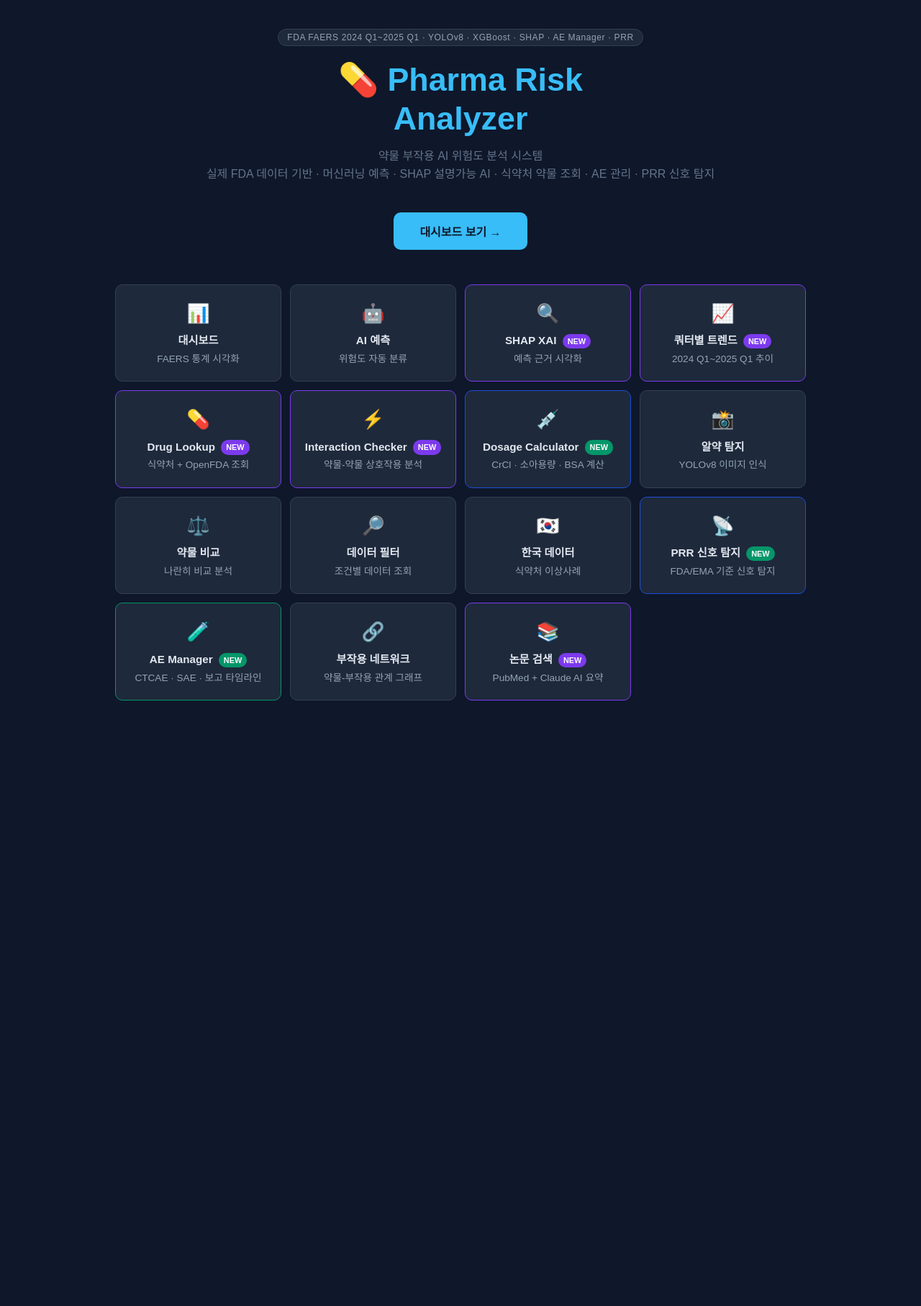
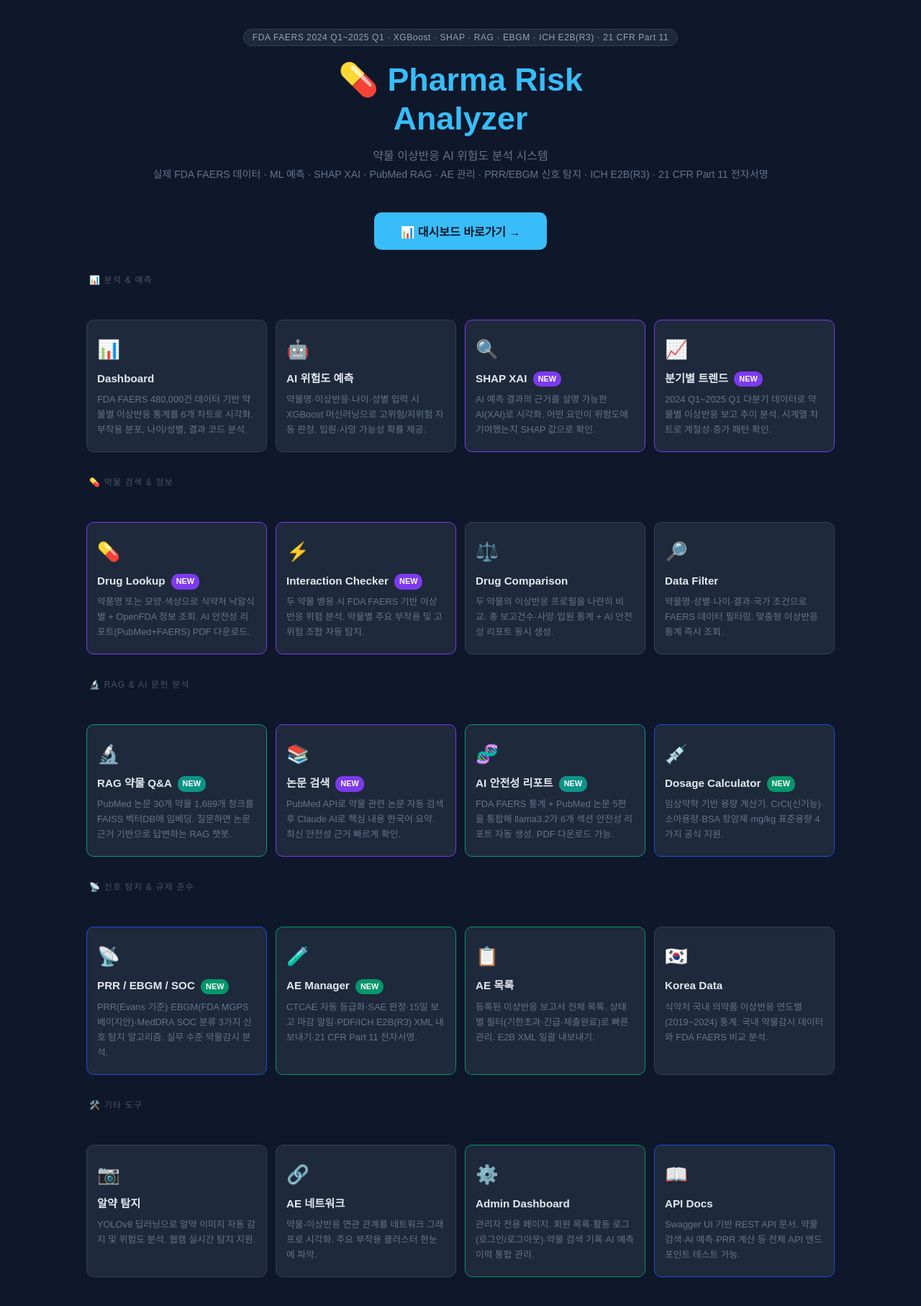
Before and after one commit to leesihwan21/pharma-risk-analyzer, a Flask app: page / in a window 1280 px wide. Shown: the part 67-1881 px from the top of the page at 72% size. Before the commit the page ends 1040 px from the top, so only its background shows below. Run offline with Flask 3, Linux system fonts and the light colour scheme.

Commit message:
feat: 홈 화면 개편 (섹션별 카드 분류, 기능 설명 상세화, 신규 기능 추가)

```diff
--- a/app/templates/index.html
+++ b/app/templates/index.html
@@ -21,14 +21,14 @@
         .lang-btn { background: #1e293b; border: 1px solid #334155; color: #e2e8f0; padding: 6px 12px; border-radius: 8px; cursor: pointer; font-size: 0.82rem; font-weight: bold; }
         .lang-btn:hover { border-color: #38bdf8; color: #38bdf8; }
         .main { flex: 1; display: flex; align-items: center; justify-content: center; padding: 40px 20px; }
-        .container { max-width: 960px; width: 100%; text-align: center; }
+        .container { max-width: 1040px; width: 100%; text-align: center; }
         .badge { display: inline-block; background: #1e293b; border: 1px solid #334155; color: #94a3b8; font-size: 0.75rem; padding: 4px 12px; border-radius: 20px; margin-bottom: 20px; letter-spacing: 0.05em; }
         h1 { font-size: 2.8rem; color: #38bdf8; margin-bottom: 12px; line-height: 1.2; }
         .subtitle { color: #64748b; font-size: 1rem; margin-bottom: 40px; line-height: 1.6; }
         .btn-main { display: inline-block; background: #38bdf8; color: #0f172a; padding: 14px 36px; border-radius: 10px; text-decoration: none; font-weight: bold; font-size: 1rem; transition: background 0.2s; }
         .btn-main:hover { background: #0ea5e9; }
         .features { display: grid; grid-template-columns: repeat(4, 1fr); gap: 12px; margin-top: 48px; }
-        .feature-card { background: #1e293b; border: 1px solid #334155; border-radius: 10px; padding: 20px 12px; font-size: 0.85rem; color: #94a3b8; line-height: 1.5; text-decoration: none; display: block; transition: border-color 0.2s, background 0.2s, transform 0.15s; }
+        .feature-card { background: #1e293b; border: 1px solid #334155; border-radius: 10px; padding: 20px 14px; font-size: 0.82rem; color: #94a3b8; line-height: 1.6; text-decoration: none; display: block; transition: border-color 0.2s, background 0.2s, transform 0.15s; text-align: left; }
         .feature-card:hover { border-color: #38bdf8; background: #263347; transform: translateY(-3px); }
         .feature-card.highlight { border-color: #059669; }
         .feature-card.highlight:hover { border-color: #34d399; background: #0f2620; }
@@ -36,109 +36,160 @@
         .feature-card.highlight-blue:hover { border-color: #38bdf8; background: #0f1f3a; }
         .feature-card.highlight-purple { border-color: #7c3aed; }
         .feature-card.highlight-purple:hover { border-color: #a78bfa; background: #1a0f2e; }
+        .feature-card.highlight-teal { border-color: #0d9488; }
+        .feature-card.highlight-teal:hover { border-color: #2dd4bf; background: #0f2320; }
         .feature-card .icon { font-size: 1.6rem; display: block; margin-bottom: 8px; }
-        .feature-card strong { color: #e2e8f0; display: block; margin-bottom: 4px; font-size: 0.95rem; }
+        .feature-card strong { color: #e2e8f0; display: block; margin-bottom: 6px; font-size: 0.95rem; }
+        .feature-card .desc { color: #64748b; font-size: 0.80rem; line-height: 1.5; }
         .new-badge { display: inline-block; background: #059669; color: white; font-size: 0.68rem; padding: 2px 7px; border-radius: 10px; margin-left: 4px; vertical-align: middle; font-weight: bold; }
         .new-badge.purple { background: #7c3aed; }
+        .new-badge.teal { background: #0d9488; }
+        .section-title { color: #475569; font-size: 0.75rem; text-transform: uppercase; letter-spacing: 0.1em; margin: 32px 0 12px; text-align: left; padding-left: 4px; }
         @media (max-width: 780px) { h1 { font-size: 2rem; } .features { grid-template-columns: repeat(3, 1fr); } }
         @media (max-width: 500px) { h1 { font-size: 1.7rem; } .features { grid-template-columns: repeat(2, 1fr); } .btn-main { width: 100%; text-align: center; } }
     </style>
 </head>
 <body>
-
     <nav class="nav">
-        <a href="/" class="nav-logo">&#x1F48A; Pharma Risk Analyzer</a>
+        <a href="/" class="nav-logo">💊 Pharma Risk Analyzer</a>
         <div class="nav-right">
-            <button id="lang-btn" class="lang-btn" onclick="toggleLang()">&#x1F1FA;&#x1F1F8; EN</button>
+            <button id="lang-btn" class="lang-btn" onclick="toggleLang()">🇺🇸 EN</button>
             <div id="nav-auth" style="display:flex; gap:8px; align-items:center;"></div>
         </div>
     </nav>
 
     <div class="main">
         <div class="container">
-            <div class="badge">FDA FAERS 2024 Q1~2025 Q1 · YOLOv8 · XGBoost · SHAP · AE Manager · PRR</div>
-            <h1>&#x1F48A; Pharma Risk<br>Analyzer</h1>
+            <div class="badge">FDA FAERS 2024 Q1~2025 Q1 · XGBoost · SHAP · RAG · EBGM · ICH E2B(R3) · 21 CFR Part 11</div>
+            <h1>💊 Pharma Risk<br>Analyzer</h1>
             <p class="subtitle">
-                <span data-ko="약물 부작용 AI 위험도 분석 시스템" data-en="AI-powered Drug Adverse Event Risk Analysis System">약물 부작용 AI 위험도 분석 시스템</span><br>
-                <span data-ko="실제 FDA 데이터 기반 · 머신러닝 예측 · SHAP 설명가능 AI · 식약처 약물 조회 · AE 관리 · PRR 신호 탐지" data-en="Real FDA Data · ML Prediction · SHAP XAI · Drug Lookup · AE Management · PRR Signal Detection">실제 FDA 데이터 기반 · 머신러닝 예측 · SHAP 설명가능 AI · 식약처 약물 조회 · AE 관리 · PRR 신호 탐지</span>
+                약물 이상반응 AI 위험도 분석 시스템<br>
+                <span style="font-size:0.88rem;">실제 FDA FAERS 데이터 · ML 예측 · SHAP XAI · PubMed RAG · AE 관리 · PRR/EBGM 신호 탐지 · ICH E2B(R3) · 21 CFR Part 11 전자서명</span>
             </p>
-            <a href="/dashboard" class="btn-main" data-ko="대시보드 보기 →" data-en="Go to Dashboard →">대시보드 보기 →</a>
+            <a href="/dashboard" class="btn-main">📊 대시보드 바로가기 →</a>
 
+            <!-- 분석 & 예측 -->
+            <div class="section-title">📊 분석 & 예측</div>
             <div class="features">
                 <a href="/dashboard" class="feature-card">
-                    <span class="icon">&#x1F4CA;</span>
-                    <strong data-ko="대시보드" data-en="Dashboard">대시보드</strong>
-                    <span data-ko="FAERS 통계 시각화" data-en="FAERS Statistics Visualization">FAERS 통계 시각화</span>
+                    <span class="icon">📊</span>
+                    <strong>Dashboard</strong>
+                    <span class="desc">FDA FAERS 480,000건 데이터 기반 약물별 이상반응 통계를 6개 차트로 시각화. 부작용 분포, 나이/성별, 결과 코드 분석.</span>
                 </a>
                 <a href="/dashboard" class="feature-card">
-                    <span class="icon">&#x1F916;</span>
-                    <strong data-ko="AI 예측" data-en="AI Prediction">AI 예측</strong>
-                    <span data-ko="위험도 자동 분류" data-en="Automated Risk Classification">위험도 자동 분류</span>
+                    <span class="icon">🤖</span>
+                    <strong>AI 위험도 예측</strong>
+                    <span class="desc">약물명·이상반응·나이·성별 입력 시 XGBoost 머신러닝으로 고위험/저위험 자동 판정. 입원·사망 가능성 확률 제공.</span>
                 </a>
                 <a href="/shap" class="feature-card highlight-purple">
-                    <span class="icon">&#x1F50D;</span>
+                    <span class="icon">🔍</span>
                     <strong>SHAP XAI <span class="new-badge purple">NEW</span></strong>
-                    <span data-ko="예측 근거 시각화" data-en="Explainable AI Visualization">예측 근거 시각화</span>
+                    <span class="desc">AI 예측 결과의 근거를 설명 가능한 AI(XAI)로 시각화. 어떤 요인이 위험도에 기여했는지 SHAP 값으로 확인.</span>
                 </a>
                 <a href="/trend" class="feature-card highlight-purple">
-                    <span class="icon">&#x1F4C8;</span>
-                    <strong><span data-ko="쿼터별 트렌드" data-en="Quarter Trend">쿼터별 트렌드</span> <span class="new-badge purple">NEW</span></strong>
-                    <span data-ko="2024 Q1~2025 Q1 추이" data-en="2024 Q1~2025 Q1 Trend">2024 Q1~2025 Q1 추이</span>
+                    <span class="icon">📈</span>
+                    <strong>분기별 트렌드 <span class="new-badge purple">NEW</span></strong>
+                    <span class="desc">2024 Q1~2025 Q1 다분기 데이터로 약물별 이상반응 보고 추이 분석. 시계열 차트로 계절성·증가 패턴 확인.</span>
                 </a>
+            </div>
+
+            <!-- 약물 검색 & 정보 -->
+            <div class="section-title">💊 약물 검색 & 정보</div>
+            <div class="features">
                 <a href="/drug-lookup" class="feature-card highlight-purple">
-                    <span class="icon">&#x1F48A;</span>
+                    <span class="icon">💊</span>
                     <strong>Drug Lookup <span class="new-badge purple">NEW</span></strong>
-                    <span data-ko="식약처 + OpenFDA 조회" data-en="MFDS + OpenFDA Lookup">식약처 + OpenFDA 조회</span>
+                    <span class="desc">약품명 또는 모양·색상으로 식약처 낙알식별 + OpenFDA 정보 조회. AI 안전성 리포트(PubMed+FAERS) PDF 다운로드.</span>
                 </a>
                 <a href="/interaction" class="feature-card highlight-purple">
-                    <span class="icon">&#x26A1;</span>
+                    <span class="icon">⚡</span>
                     <strong>Interaction Checker <span class="new-badge purple">NEW</span></strong>
-                    <span data-ko="약물-약물 상호작용 분석" data-en="Drug-Drug Interaction Analysis">약물-약물 상호작용 분석</span>
+                    <span class="desc">두 약물 병용 시 FDA FAERS 기반 이상반응 위험 분석. 약물별 주요 부작용 및 고위험 조합 자동 탐지.</span>
+                </a>
+                <a href="/compare" class="feature-card">
+                    <span class="icon">⚖️</span>
+                    <strong>Drug Comparison</strong>
+                    <span class="desc">두 약물의 이상반응 프로필을 나란히 비교. 총 보고건수·사망·입원 통계 + AI 안전성 리포트 동시 생성.</span>
+                </a>
+                <a href="/filter" class="feature-card">
+                    <span class="icon">🔎</span>
+                    <strong>Data Filter</strong>
+                    <span class="desc">약물명·성별·나이·결과·국가 조건으로 FAERS 데이터 필터링. 맞춤형 이상반응 통계 즉시 조회.</span>
+                </a>
+            </div>
+
+            <!-- RAG & AI 문헌 -->
+            <div class="section-title">🔬 RAG & AI 문헌 분석</div>
+            <div class="features">
+                <a href="/rag" class="feature-card highlight-teal">
+                    <span class="icon">🔬</span>
+                    <strong>RAG 약물 Q&A <span class="new-badge teal">NEW</span></strong>
+                    <span class="desc">PubMed 논문 30개 약물 1,689개 청크를 FAISS 벡터DB에 임베딩. 질문하면 논문 근거 기반으로 답변하는 RAG 챗봇.</span>
+                </a>
+                <a href="/literature" class="feature-card highlight-purple">
+                    <span class="icon">📚</span>
+                    <strong>논문 검색 <span class="new-badge purple">NEW</span></strong>
+                    <span class="desc">PubMed API로 약물 관련 논문 자동 검색 후 Claude AI로 핵심 내용 한국어 요약. 최신 안전성 근거 빠르게 확인.</span>
+                </a>
+                <a href="/drug-lookup" class="feature-card highlight-teal">
+                    <span class="icon">🧬</span>
+                    <strong>AI 안전성 리포트 <span class="new-badge teal">NEW</span></strong>
+                    <span class="desc">FDA FAERS 통계 + PubMed 논문 5편을 통합해 llama3.2가 6개 섹션 안전성 리포트 자동 생성. PDF 다운로드 가능.</span>
                 </a>
                 <a href="/dosage" class="feature-card highlight-blue">
-                    <span class="icon">&#x1F489;</span>
+                    <span class="icon">💉</span>
                     <strong>Dosage Calculator <span class="new-badge">NEW</span></strong>
-                    <span data-ko="CrCl · 소아용량 · BSA 계산" data-en="CrCl · Pediatric · BSA Calculator">CrCl · 소아용량 · BSA 계산</span>
+                    <span class="desc">임상약학 기반 용량 계산기. CrCl(신기능)·소아용량·BSA 항암제·mg/kg 표준용량 4가지 공식 지원.</span>
                 </a>
-                <a href="/webcam" class="feature-card">
-                    <span class="icon">&#x1F4F8;</span>
-                    <strong data-ko="알약 탐지" data-en="Pill Detection">알약 탐지</strong>
-                    <span data-ko="YOLOv8 이미지 인식" data-en="YOLOv8 Image Recognition">YOLOv8 이미지 인식</span>
+            </div>
+
+            <!-- 신호 탐지 & 규제 -->
+            <div class="section-title">📡 신호 탐지 & 규제 준수</div>
+            <div class="features">
+                <a href="/prr" class="feature-card highlight-blue">
+                    <span class="icon">📡</span>
+                    <strong>PRR / EBGM / SOC <span class="new-badge">NEW</span></strong>
+                    <span class="desc">PRR(Evans 기준)·EBGM(FDA MGPS 베이지안)·MedDRA SOC 분류 3가지 신호 탐지 알고리즘. 실무 수준 약물감시 분석.</span>
                 </a>
-                <a href="/compare" class="feature-card">
-                    <span class="icon">&#x2696;&#xFE0F;</span>
-                    <strong data-ko="약물 비교" data-en="Drug Comparison">약물 비교</strong>
-                    <span data-ko="나란히 비교 분석" data-en="Side-by-Side Analysis">나란히 비교 분석</span>
+                <a href="/ae_manager" class="feature-card highlight">
+                    <span class="icon">🧪</span>
+                    <strong>AE Manager <span class="new-badge">NEW</span></strong>
+                    <span class="desc">CTCAE 자동 등급화·SAE 판정·15일 보고 마감 알림·PDF/ICH E2B(R3) XML 내보내기·21 CFR Part 11 전자서명.</span>
                 </a>
-                <a href="/filter" class="feature-card">
-                    <span class="icon">&#x1F50E;</span>
-                    <strong data-ko="데이터 필터" data-en="Data Filter">데이터 필터</strong>
-                    <span data-ko="조건별 데이터 조회" data-en="Conditional Data Query">조건별 데이터 조회</span>
+                <a href="/ae/list" class="feature-card highlight">
+                    <span class="icon">📋</span>
+                    <strong>AE 목록</strong>
+                    <span class="desc">등록된 이상반응 보고서 전체 목록. 상태별 필터(기한초과·긴급·제출완료)로 빠른 관리. E2B XML 일괄 내보내기.</span>
                 </a>
                 <a href="/korea" class="feature-card">
-                    <span class="icon">&#x1F1F0;&#x1F1F7;</span>
-                    <strong data-ko="한국 데이터" data-en="Korea Data">한국 데이터</strong>
-                    <span data-ko="식약처 이상사례" data-en="MFDS Adverse Events">식약처 이상사례</span>
+                    <span class="icon">🇰🇷</span>
+                    <strong>Korea Data</strong>
+                    <span class="desc">식약처 국내 의약품 이상반응 연도별(2019~2024) 통계. 국내 약물감시 데이터와 FDA FAERS 비교 분석.</span>
                 </a>
-                <a href="/prr" class="feature-card highlight-blue">
-                    <span class="icon">&#x1F4E1;</span>
-                    <strong><span data-ko="PRR 신호 탐지" data-en="PRR Signal Detection">PRR 신호 탐지</span> <span class="new-badge">NEW</span></strong>
-                    <span data-ko="FDA/EMA 기준 신호 탐지" data-en="FDA/EMA Evans Criteria">FDA/EMA 기준 신호 탐지</span>
-                </a>
-                <a href="/ae_manager" class="feature-card highlight">
-                    <span class="icon">&#x1F9EA;</span>
-                    <strong>AE Manager <span class="new-badge">NEW</span></strong>
-                    <span data-ko="CTCAE · SAE · 보고 타임라인" data-en="CTCAE · SAE · Reporting Timeline">CTCAE · SAE · 보고 타임라인</span>
+            </div>
+
+            <!-- 기타 도구 -->
+            <div class="section-title">🛠️ 기타 도구</div>
+            <div class="features">
+                <a href="/webcam" class="feature-card">
+                    <span class="icon">📷</span>
+                    <strong>알약 탐지</strong>
+                    <span class="desc">YOLOv8 딥러닝으로 알약 이미지 자동 감지 및 위험도 분석. 웹캠 실시간 탐지 지원.</span>
                 </a>
                 <a href="/korea" class="feature-card">
-                    <span class="icon">&#x1F517;</span>
-                    <strong data-ko="부작용 네트워크" data-en="AE Network">부작용 네트워크</strong>
-                    <span data-ko="약물-부작용 관계 그래프" data-en="Drug-Reaction Network Graph">약물-부작용 관계 그래프</span>
+                    <span class="icon">🔗</span>
+                    <strong>AE 네트워크</strong>
+                    <span class="desc">약물-이상반응 연관 관계를 네트워크 그래프로 시각화. 주요 부작용 클러스터 한눈에 파악.</span>
                 </a>
-                <a href="/literature" class="feature-card highlight-purple">
-                    <span class="icon">&#x1F4DA;</span>
-                    <strong>논문 검색 <span class="new-badge purple">NEW</span></strong>
-                    <span data-ko="PubMed + Claude AI 요약" data-en="PubMed + Claude AI Summary">PubMed + Claude AI 요약</span>
+                <a href="/admin" class="feature-card highlight">
+                    <span class="icon">⚙️</span>
+                    <strong>Admin Dashboard</strong>
+                    <span class="desc">관리자 전용 페이지. 회원 목록·활동 로그(로그인/로그아웃)·약물 검색 기록·AI 예측 이력 통합 관리.</span>
+                </a>
+                <a href="/api/docs" class="feature-card highlight-blue">
+                    <span class="icon">📖</span>
+                    <strong>API Docs</strong>
+                    <span class="desc">Swagger UI 기반 REST API 문서. 약물 검색·AI 예측·PRR 계산 등 전체 API 엔드포인트 테스트 가능.</span>
                 </a>
             </div>
         </div>
@@ -150,24 +201,20 @@
     .then(res => res.json())
     .then(data => {
         const nav = document.getElementById('nav-auth');
-        const lang = getLang();
         if (data.logged_in) {
             nav.innerHTML = `
-                <span class="nav-user">&#x1F464; <span>${data.username}</span>${lang === 'ko' ? '님' : ''}</span>
-                <button class="nav-btn nav-btn-logout" onclick="logout()" data-ko="로그아웃" data-en="Logout">로그아웃</button>`;
+                <span class="nav-user">👤 <span>${data.username}</span></span>
+                <button class="nav-btn nav-btn-logout" onclick="logout()">로그아웃</button>`;
         } else {
             nav.innerHTML = `
-                <a href="/login" class="nav-btn nav-btn-outline" data-ko="로그인" data-en="Login">로그인</a>
-                <a href="/register" class="nav-btn nav-btn-fill" data-ko="회원가입" data-en="Sign Up">회원가입</a>`;
+                <a href="/login" class="nav-btn nav-btn-outline">로그인</a>
+                <a href="/register" class="nav-btn nav-btn-fill">회원가입</a>`;
         }
-        applyLang(lang);
     })
     .catch(() => {
-        const lang = getLang();
         document.getElementById('nav-auth').innerHTML = `
-            <a href="/login" class="nav-btn nav-btn-outline" data-ko="로그인" data-en="Login">로그인</a>
-            <a href="/register" class="nav-btn nav-btn-fill" data-ko="회원가입" data-en="Sign Up">회원가입</a>`;
-        applyLang(lang);
+            <a href="/login" class="nav-btn nav-btn-outline">로그인</a>
+            <a href="/register" class="nav-btn nav-btn-fill">회원가입</a>`;
     });
 
     function logout() {
```
